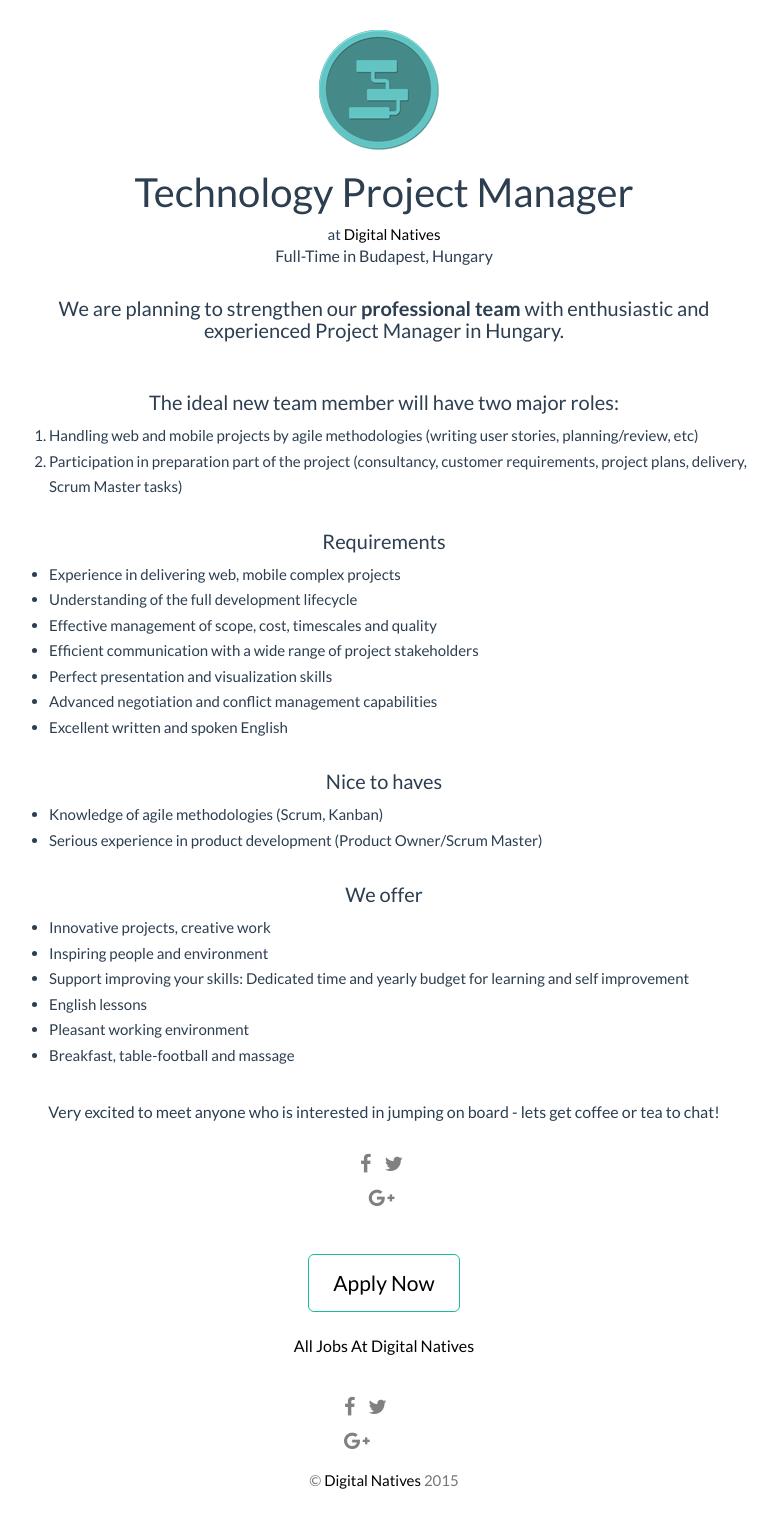
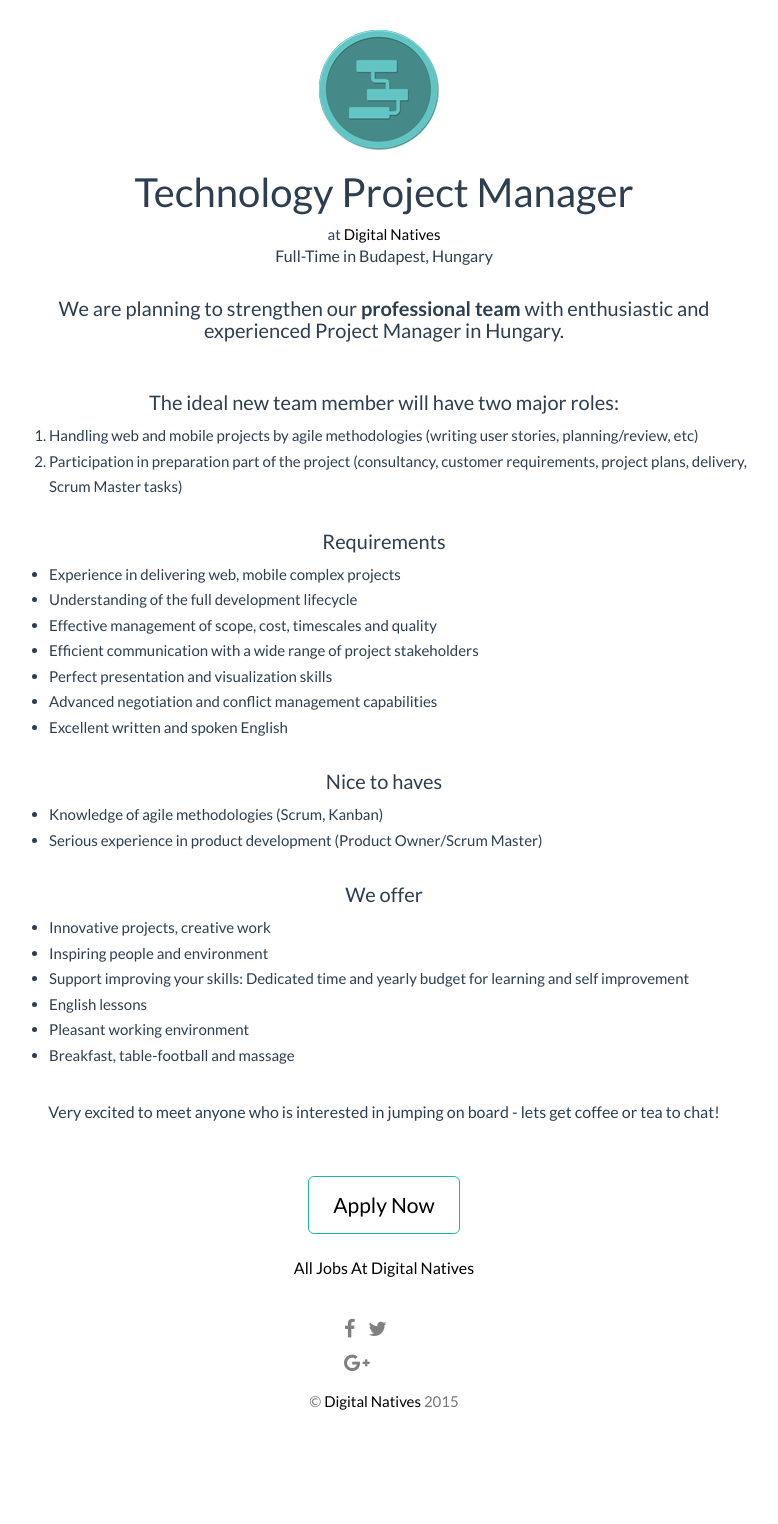
Before and after one commit to digitalnatives/jobs, a Jekyll site: the page built from _posts/2015-05-13-technology-project-manager.md, in a window 1280 px wide. Shown: the whole page, without its empty margins (256-1034 px from the left). Built offline with Jekyll 4.4.1, drawn with Linux system fonts in a browser that asks for light colours; nearby versions of some CDN libraries; after the commit the page ends 1445 px from its top, so only the background shows below that.

Commit message:
tech pm social links removal

```diff
--- a/_posts/2015-05-13-technology-project-manager.md
+++ b/_posts/2015-05-13-technology-project-manager.md
@@ -44,5 +44,4 @@
   <p>Very excited to meet anyone who is interested in jumping on board - lets get coffee or tea to chat!</p>
 </div>
 
-{% include sharing_links.html align="left" %}
 {% include hello_hired.html param=page.hello_hired %}
```
